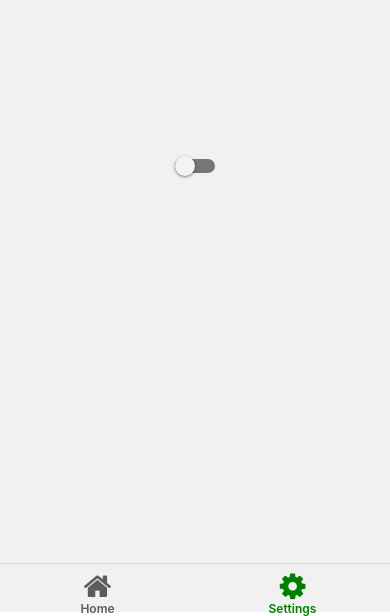
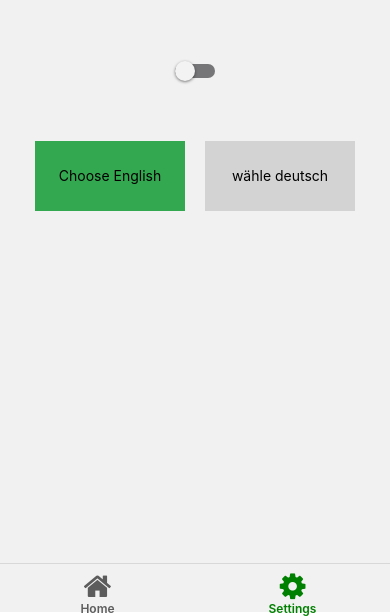
Before and after one commit to BavlyAbdelmasih/AwesomeNewsApp, a React Native app: screen /Settings in a window 390 px wide. Shown: the part 232-848 px from the top of the page. Built offline with nearby package versions, Linux system fonts and the light colour scheme; no server answers.

Commit message:
adding multiple language support

```diff
--- a/package.json
+++ b/package.json
@@ -15,7 +15,9 @@
     "@react-navigation/native": "^6.0.8",
     "@react-navigation/stack": "^6.1.1",
     "axios": "^0.26.1",
+    "i18next": "^21.6.14",
     "react": "17.0.2",
+    "react-i18next": "^11.16.2",
     "react-native": "0.67.4",
     "react-native-fast-image": "^8.5.11",
     "react-native-gesture-handler": "^2.3.2",
--- a/src/components/SearchBar/index.tsx
+++ b/src/components/SearchBar/index.tsx
@@ -2,15 +2,17 @@ import {TextInput, View} from 'react-native';
 import React, {useState} from 'react';
 import styles from './styles';
 import Icon from 'react-native-vector-icons/FontAwesome';
+import {useTranslation} from 'react-i18next';
 interface Props {
   onInputChange: (value: string) => void;
 }
 const SearchBar = ({onInputChange}: Props) => {
   const [inputValue, setInputValue] = useState('');
+  const {t, i18n} = useTranslation();
   return (
     <View style={styles.textInputBg}>
       <TextInput
-        placeholder="seach by any name here"
+        placeholder={t('search titles')}
         style={styles.textInput}
         value={inputValue}
         onChangeText={value => {
--- /dev/null
+++ b/src/constants/de.json
@@ -0,0 +1,8 @@
+{
+    "translation": {
+        "Home": "Zuhause",
+        "Settings": "Einstellungen",
+        "Description": "Beschreibung",
+        "search titles": "Titel suchen"
+    }
+}
--- /dev/null
+++ b/src/constants/en.json
@@ -0,0 +1,8 @@
+{
+    "translation": {
+        "Home": "Home",
+        "Settings": "Settings",
+        "Description": "Description",
+        "search title": "search titles"
+    }
+}
--- /dev/null
+++ b/src/i18n/i18n.ts
@@ -0,0 +1,18 @@
+import en from '../constants/en.json';
+import de from '../constants/de.json';
+import {initReactI18next} from 'react-i18next';
+import i18n from 'i18next';
+
+i18n.use(initReactI18next).init({
+  lng: 'en',
+  fallbackLng: 'en',
+  resources: {
+    en: en,
+    de: de,
+  },
+  interpolation: {
+    escapeValue: false, // react already safes from xss
+  },
+});
+
+export default i18n;
--- a/src/navigation/Tabs/index.tsx
+++ b/src/navigation/Tabs/index.tsx
@@ -1,5 +1,6 @@
 import {createBottomTabNavigator} from '@react-navigation/bottom-tabs';
 import React, {useContext} from 'react';
+import {useTranslation} from 'react-i18next';
 import {ThemeContext} from '../../../Theming/ThemeContextProvider';
 import TabBarIcon from '../../components/TabBarIcon';
 
@@ -10,6 +11,8 @@ const Tab = createBottomTabNavigator();
 
 function Tabs() {
   const themeContext = useContext(ThemeContext);
+  const {t, i18n} = useTranslation();
+
   return (
     <Tab.Navigator
       initialRouteName="News"
@@ -24,7 +27,7 @@ function Tabs() {
         options={{
           tabBarIcon: ({focused, color, size}) => {
             return (
-              <TabBarIcon iconName="home" focused={focused} title="Home" />
+              <TabBarIcon iconName="home" focused={focused} title={t('Home')} />
             );
           },
         }}
@@ -35,7 +38,11 @@ function Tabs() {
         options={{
           tabBarIcon: ({focused, color, size}) => {
             return (
-              <TabBarIcon iconName="gear" focused={focused} title="Settings" />
+              <TabBarIcon
+                iconName="gear"
+                focused={focused}
+                title={t('Settings')}
+              />
             );
           },
         }}
--- a/src/screens/Details/index.tsx
+++ b/src/screens/Details/index.tsx
@@ -3,9 +3,11 @@ import React from 'react';
 import styles from './styles';
 import Icon from 'react-native-vector-icons/FontAwesome';
 import {useNavigation} from '@react-navigation/native';
+import {useTranslation} from 'react-i18next';
 
 const Details = ({route}: any) => {
   const navigator = useNavigation();
+  const {t, i18n} = useTranslation();
   const {_, item} = route.params;
 
   return (
@@ -37,7 +39,7 @@ const Details = ({route}: any) => {
             textShadowOffset: {height: 10, width: 10},
             textShadowColor: 'black',
           }}>
-          Description
+          {t('Description')}
         </Text>
       </View>
 
--- a/src/screens/Settings/index.tsx
+++ b/src/screens/Settings/index.tsx
@@ -1,11 +1,40 @@
-import {StyleSheet, Text, View, Switch} from 'react-native';
+import {StyleSheet, Text, View, Switch, Pressable} from 'react-native';
 import React, {useContext, useState} from 'react';
 import {ThemeContext} from '../../../Theming/ThemeContextProvider';
+import {useTranslation} from 'react-i18next';
+import '../../i18n/i18n';
 
 const Settings = () => {
   const [isEnabled, setIsEnabled] = useState<boolean>(false);
   const toggleSwitch = () => setIsEnabled(previousState => !previousState);
   const themeContext = useContext(ThemeContext);
+  const {t, i18n} = useTranslation();
+
+  const [currentLanguage, setLanguage] = useState<string>('en');
+
+  const changeLanguage = (value: string) => {
+    i18n
+      .changeLanguage(value)
+      .then(() => setLanguage(value))
+      .catch(err => console.log(err));
+  };
+
+  const LanguageButton = (title: string, language: string) => {
+    return (
+      <Pressable
+        onPress={() => changeLanguage(language)}
+        style={{
+          backgroundColor: language == currentLanguage ? '#33A850' : '#d3d3d3',
+          width: 150,
+          height: 70,
+          margin: 10,
+          justifyContent: 'center',
+          alignItems: 'center',
+        }}>
+        <Text>{title}</Text>
+      </Pressable>
+    );
+  };
 
   return (
     <View
@@ -23,6 +52,11 @@ const Settings = () => {
         }}
         value={isEnabled}
       />
+
+      <View style={{flexDirection: 'row', marginVertical: 50}}>
+        {LanguageButton('Choose English', 'en')}
+        {LanguageButton('wähle deutsch', 'de')}
+      </View>
     </View>
   );
 };
```
Also changed, not shown: src/redux/actions/news.action.ts (added, +17 -0 lines), src/redux/reducers/news.reducer.ts (added, +18 -0 lines), src/redux/store.ts (added, +10 -0 lines), 18 other files (tests, documents, lock files or other folders).
